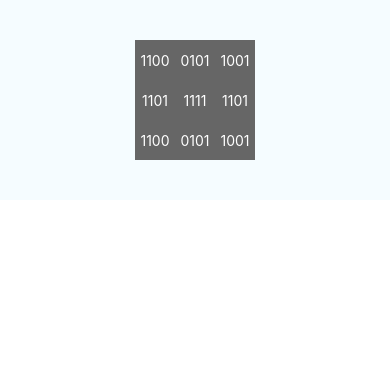
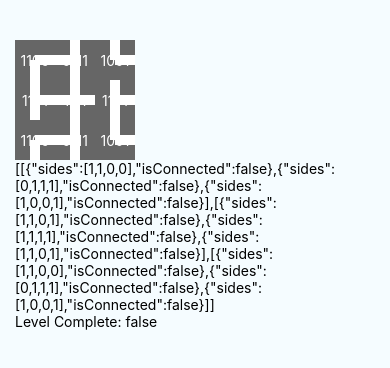
Before and after one commit to jwynveen/spinnect, a React Native app: screen / in a window 390 px wide. Shown: the top 368 px of the page. Built offline with nearby package versions, Linux system fonts and the light colour scheme.

Commit message:
isConnected logic

```diff
--- a/components/GamePiece.js
+++ b/components/GamePiece.js
@@ -22,6 +22,12 @@ export default class GamePiece extends React.Component {
     this.rotateValue = new Animated.Value(0);
     this.scaleValue = new Animated.Value(0);
     this.elevationValue = new Animated.Value(0);
+
+    // Callback function to notify board (parent) of piece rotation state
+    this.onUpdate = props.onUpdate;
+    this.row = props.row;
+    this.column = props.column;
+    this.initialSides = props.initialSides.slice(0);
 
     this.state = {
       sides: props.initialSides || [0, 0, 0, 0],
@@ -72,7 +78,11 @@ export default class GamePiece extends React.Component {
     sides.unshift(lastSide);
     this.setState({ sides });
     console.log(this.state.sides);
-    // todo: event to send update to game board (or are props two-way)
+
+    // send update to game board
+    if (this.onUpdate) {
+      this.onUpdate(this.row, this.column, this.state.sides);
+    }
   }
 
   render() {
@@ -103,6 +113,10 @@ export default class GamePiece extends React.Component {
         onPress={this._onPress.bind(this)}
       >
         <Animated.View style={[styles.gamepiece, transformStyle]}>
+          <View style={[styles.sideMarker, styles.right, this.initialSides[0] === 0 ? styles.noConnection : null]}></View>
+          <View style={[styles.sideMarker, styles.bottom, this.initialSides[1] === 0 ? styles.noConnection : null]}></View>
+          <View style={[styles.sideMarker, styles.left, this.initialSides[2] === 0 ? styles.noConnection : null]}></View>
+          <View style={[styles.sideMarker, styles.top, this.initialSides[3] === 0 ? styles.noConnection : null]}></View>
           <Text style={styles.text}>{this.state.sides}</Text>
         </Animated.View>
       </TouchableWithoutFeedback>
@@ -121,5 +135,34 @@ const styles = StyleSheet.create({
   },
   text: {
     color: '#ffffff',
-  }
+  },
+  sideMarker: {
+    width: 10,
+    height: 10,
+    position: 'absolute',
+    backgroundColor: '#ffffff',
+  },
+  noConnection: {
+    backgroundColor: 'transparent',
+  },
+  top: {
+    top: 0,
+    left: 15,
+    height: 20,
+  },
+  bottom: {
+    bottom: 0,
+    left: 15,
+    height: 20,
+  },
+  right: {
+    right: 0,
+    top: 15,
+    width: 20,
+  },
+  left: {
+    left: 0,
+    top: 15,
+    width: 20,
+  },
 })
--- a/screens/GameScreen.js
+++ b/screens/GameScreen.js
@@ -9,23 +9,129 @@ import {
 import GamePiece from '../components/GamePiece';
 
 export default class GameScreen extends React.Component {
+  constructor(props) {
+    super(props);
+
+    this.state = {
+      isLevelComplete: false,
+      level: [
+        [
+          {sides: [1, 1, 0, 0], isConnected: false},
+          {sides: [0, 1, 1, 1], isConnected: false},
+          {sides: [1, 0, 0, 1], isConnected: false},
+        ],
+        [
+          {sides: [1, 1, 0, 1], isConnected: false},
+          {sides: [1, 1, 1, 1], isConnected: false},
+          {sides: [1, 1, 0, 1], isConnected: false},
+        ],
+        [
+          {sides: [1, 1, 0, 0], isConnected: false},
+          {sides: [0, 1, 1, 1], isConnected: false},
+          {sides: [1, 0, 0, 1], isConnected: false},
+        ],
+      ],
+    };
+  }
+  _onPieceUpdate(row, column, sides) {
+    // this.state.level[row][column].sides = sides;
+
+    const level = this.isConnected(this.state.level, row, column, sides, true);
+
+    const isLevelComplete = this.isLevelComplete(level);
+
+    this.setState({isLevelComplete, level});
+
+    // Check if level is all connected
+  }
+
+  isLevelComplete(level) {
+    let isLevelComplete = true;
+    for (let levelRow of level) {
+      for (let piece of levelRow) {
+        isLevelComplete = isLevelComplete && piece.isConnected;
+
+        if (!isLevelComplete) {
+          return false;
+        }
+      }
+    }
+    return isLevelComplete;
+  }
+  isConnected(level, row, column, sides, checkChild) {
+
+    const lastRow = level[row - 1];
+    const currentRow = level[row];
+    const nextRow = level[row + 1];
+
+    let isConnected = true;
+
+    // isSideConnect (1)
+    if (currentRow && currentRow[column + 1]) {
+      const neighborPiece = currentRow[column + 1];
+      const isSideConnected = sides[0] === neighborPiece.sides[2]
+      isConnected = isConnected && isSideConnected;
+      if (checkChild) {
+        this.isConnected(level, row, column + 1, neighborPiece.sides);
+      }
+    }
+    // isSideConnect (2)
+    if (nextRow && nextRow[column]) {
+      const neighborPiece = nextRow[column];
+      const isSideConnected = sides[1] === neighborPiece.sides[3];
+      isConnected = isConnected && isSideConnected;
+      if (checkChild) {
+        this.isConnected(level, row + 1, column, neighborPiece.sides);
+      }
+    }
+    // isSideConnect (3)
+    if (currentRow && currentRow[column - 1]) {
+      const neighborPiece = currentRow[column - 1];
+      const isSideConnected = sides[2] === neighborPiece.sides[0];
+      isConnected = isConnected && isSideConnected;
+      if (checkChild) {
+        this.isConnected(level, row, column - 1, neighborPiece.sides);
+      }
+    }
+    // isSideConnect (4)
+    if (lastRow && lastRow[column]) {
+      const neighborPiece = lastRow[column];
+      const isSideConnected = sides[3] === neighborPiece.sides[1];
+      isConnected = isConnected && isSideConnected;
+      if (checkChild) {
+        this.isConnected(level, row - 1, column, neighborPiece.sides);
+      }
+    }
+
+    level[row][column].isConnected = isConnected;
+
+    return level;
+  }
+
   render() {
+
+    const rows = this.state.level.map((row, rowIndex) => {
+      return (
+        <View style={styles.row} key={'row' + (rowIndex + 1)}>
+          {row.map((piece, columnIndex) =>
+            <GamePiece
+              initialSides={piece.sides}
+              isConnected={piece.isConnected}
+              onUpdate={this._onPieceUpdate.bind(this)}
+              row={rowIndex}
+              column={columnIndex}
+              key={(rowIndex + 1) + '.' + (columnIndex + 1)}
+            />
+          )}
+        </View>
+      )
+    });
     return (
       <View style={styles.gameboard}>
-        <View style={styles.row}>
-          <GamePiece initialSides={[1, 1, 0, 0]} />
-          <GamePiece initialSides={[0, 1, 0, 1]} />
-          <GamePiece initialSides={[1, 0, 0, 1]} />
-        </View>
-        <View style={styles.row}>
-          <GamePiece initialSides={[1, 1, 0, 1]} />
-          <GamePiece initialSides={[1, 1, 1, 1]} />
-          <GamePiece initialSides={[1, 1, 0, 1]} />
-        </View>
-        <View style={styles.row}>
-          <GamePiece initialSides={[1, 1, 0, 0]} />
-          <GamePiece initialSides={[0, 1, 0, 1]} />
-          <GamePiece initialSides={[1, 0, 0, 1]} />
+        {rows}
+        <View style={styles.debug}>
+          <Text>{JSON.stringify(this.state.level, null, true)}</Text>
+          <Text>Level Complete: {this.state.isLevelComplete ? 'true' : 'false'}</Text>
         </View>
       </View>
     );
```
